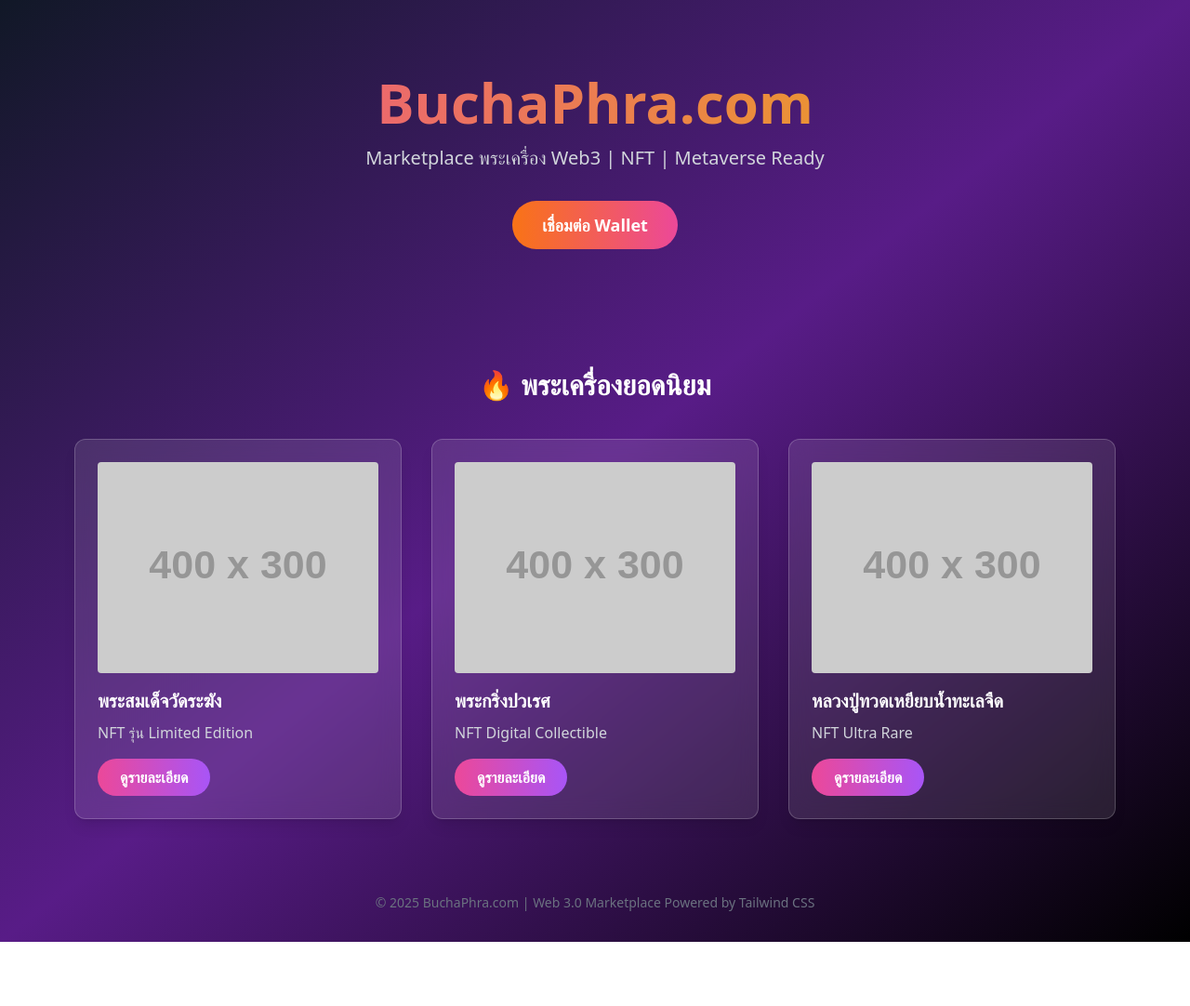
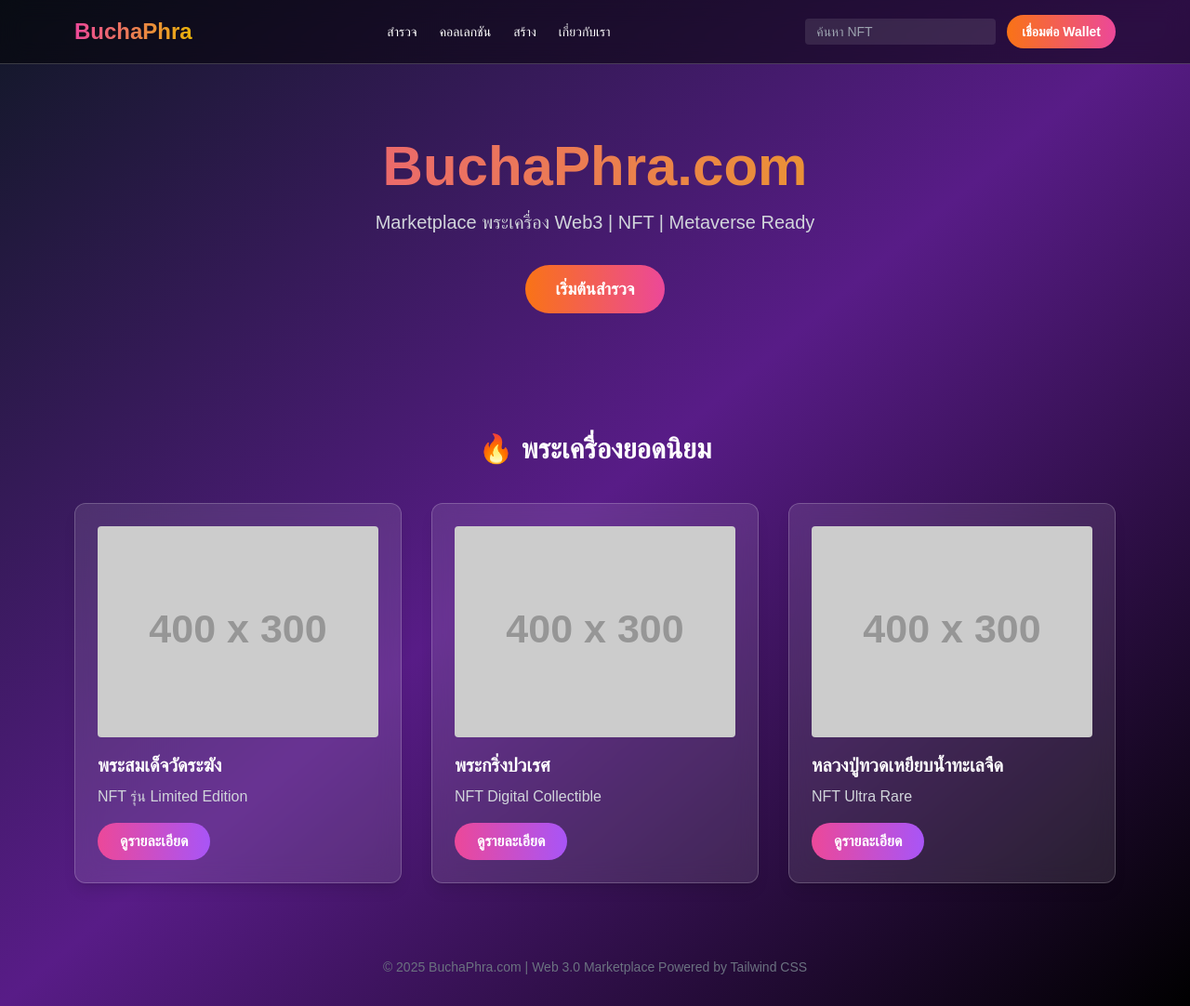
Before and after one commit to peterpech/buchaphra-static, a plain HTML site: page index.html in a window 1280 px wide. Shown: the whole page at 93% size. Before the commit the page ends 1013 px from the top, so only its background shows below. Drawn offline with nearby package versions, Linux system fonts and the light colour scheme; placeholder pictures from the web are drawn by us.

Commit message:
feat: update layout to thai opensea style

```diff
--- a/index.html
+++ b/index.html
@@ -1,23 +1,42 @@
 <!DOCTYPE html>
-<html lang="en">
+<html lang="th">
 <head>
   <meta charset="UTF-8" />
-  <meta name="viewport" content="width=device-width, initial-scale=1.0"/>
-  <title>BuchaPhra - Web3 Marketplace</title>
+  <meta name="viewport" content="width=device-width, initial-scale=1.0" />
+  <title>BuchaPhra - Thai NFT Marketplace</title>
   <script src="https://cdn.tailwindcss.com"></script>
-  <link href="https://fonts.googleapis.com/css2?family=Poppins:wght@300;500;700&display=swap" rel="stylesheet">
+  <link href="https://fonts.googleapis.com/css2?family=Poppins:wght@300;500;700&display=swap" rel="stylesheet" />
+  <link rel="stylesheet" href="style.css" />
 </head>
+
 <body class="bg-gradient-to-br from-gray-900 via-purple-900 to-black text-white font-sans">
+
+  <!-- Navigation -->
+  <header class="backdrop-blur-md bg-black/50 border-b border-white/20">
+    <div class="max-w-6xl mx-auto flex items-center justify-between p-4">
+      <a href="#" class="text-2xl font-bold bg-gradient-to-r from-pink-500 to-yellow-500 bg-clip-text text-transparent">BuchaPhra</a>
+      <nav class="hidden md:flex space-x-6 text-sm">
+        <a href="#" class="hover:text-pink-400">สำรวจ</a>
+        <a href="#" class="hover:text-pink-400">คอลเลกชัน</a>
+        <a href="#" class="hover:text-pink-400">สร้าง</a>
+        <a href="#" class="hover:text-pink-400">เกี่ยวกับเรา</a>
+      </nav>
+      <div class="flex items-center space-x-3">
+        <input type="text" placeholder="ค้นหา NFT" class="hidden md:block px-3 py-1 rounded bg-white/10 placeholder-gray-400 text-sm focus:outline-none" />
+        <button class="px-4 py-2 bg-gradient-to-r from-orange-500 to-pink-500 rounded-full text-sm font-bold hover:scale-105 transition" id="connectButton">เชื่อมต่อ Wallet</button>
+      </div>
+    </div>
+  </header>
 
   <!-- Hero Section -->
   <section class="text-center py-20 px-4">
     <h1 class="text-6xl font-extrabold text-transparent bg-clip-text bg-gradient-to-r from-pink-500 to-yellow-500 mb-4">BuchaPhra.com</h1>
     <p class="text-xl text-gray-300 mb-8">Marketplace พระเครื่อง Web3 | NFT | Metaverse Ready</p>
-    <button class="px-8 py-3 bg-gradient-to-r from-orange-500 to-pink-500 rounded-full text-lg font-bold hover:scale-105 transition">เชื่อมต่อ Wallet</button>
+    <a href="#products" class="px-8 py-3 bg-gradient-to-r from-orange-500 to-pink-500 rounded-full text-lg font-bold hover:scale-105 transition inline-block">เริ่มต้นสำรวจ</a>
   </section>
 
   <!-- Product Grid Section -->
-  <section class="max-w-6xl mx-auto px-4 py-12">
+  <section id="products" class="max-w-6xl mx-auto px-4 py-12">
     <h2 class="text-3xl font-bold text-center mb-10">🔥 พระเครื่องยอดนิยม</h2>
     <div class="grid grid-cols-1 sm:grid-cols-2 md:grid-cols-3 gap-8">
 
@@ -54,7 +73,7 @@
 
 <!-- Connect Wallet Script -->
 <script>
-  const connectButton = document.querySelector('button');
+  const connectButton = document.getElementById('connectButton');
 
   connectButton.addEventListener('click', async () => {
     if (typeof window.ethereum !== 'undefined') {
```
